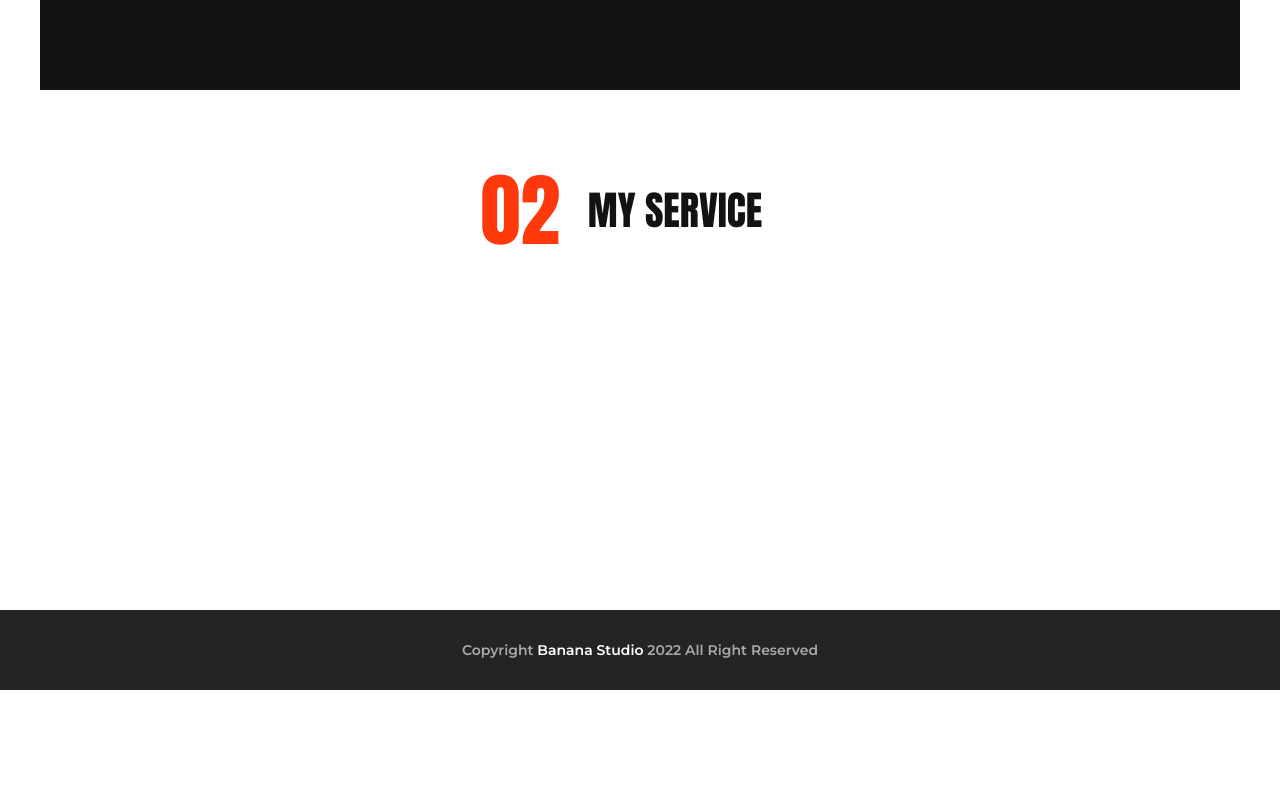
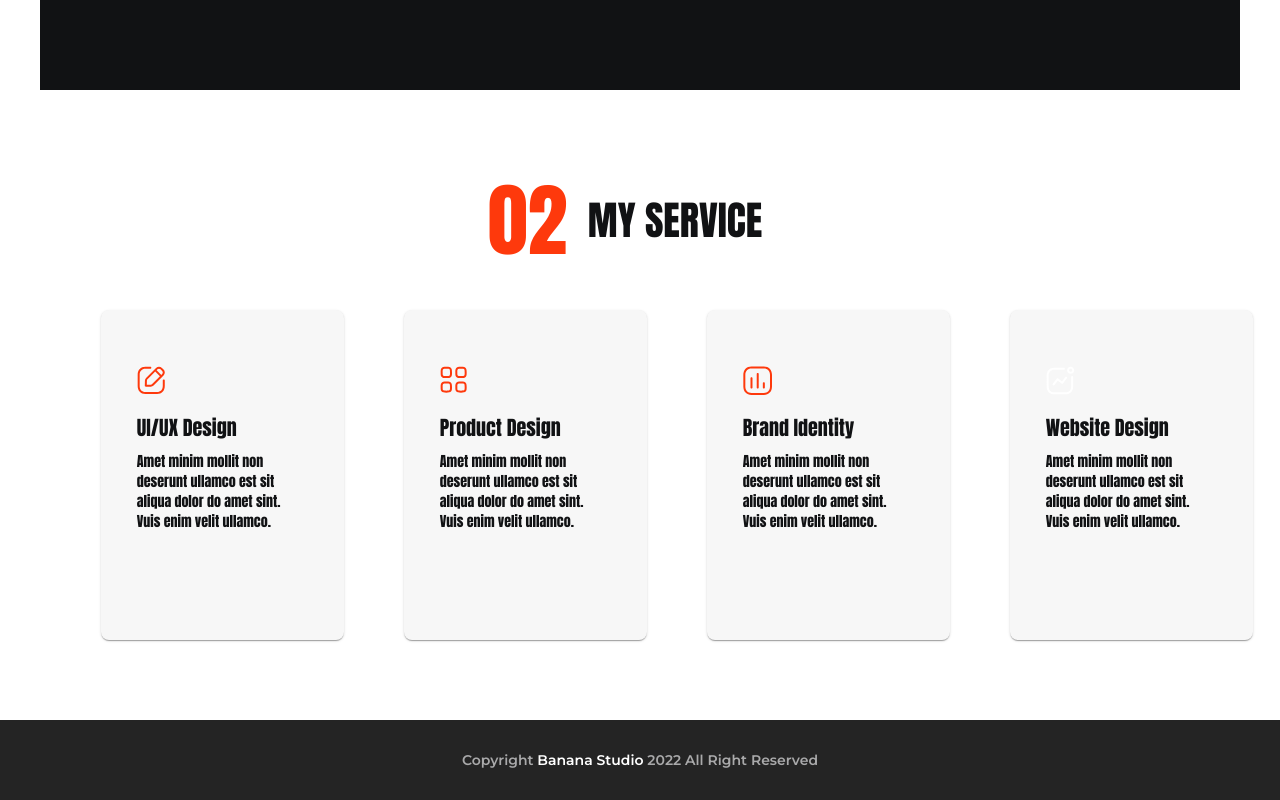
Before and after one commit to 89811421793/classcomponents, a React (Vite) app: page / in a window 1280 px wide. Shown: the part 1909-2709 px from the top of the page. Before the commit the page ends 2599 px from the top, so only its background shows below. Built offline with nearby package versions, Linux system fonts and the light colour scheme.

Commit message:
Карточка услуги и их ряд

```diff
--- a/src/components/SectionTitle.tsx
+++ b/src/components/SectionTitle.tsx
@@ -21,7 +21,7 @@ class SectionTitle extends Component<SectionTitleProps> {
           "&::before": {
             content: `"${index < 10 ? "0" : ""}${index}"`,
             position: "absolute",
-            left: "1%",
+            left: "4%",
             transform: "translateX(-50%)",
             fontFamily: "Anton",
             fontSize: "80px",
--- /dev/null
+++ b/src/components/ServiceCard.tsx
@@ -0,0 +1,30 @@
+import React from 'react';
+import { Card, CardContent, Typography } from '@mui/material';
+import { Icon } from './Icon';
+
+
+type ServiceCardProps = {
+  iconId: string;
+  title: string;
+  description: string;
+}
+
+export class ServiceCard extends React.Component<ServiceCardProps> {
+  render() {
+    const { iconId, title, description } = this.props;
+
+    return (
+      <Card sx={{ padding: '40px 30px 30px 20px', backgroundColor: '#F7F7F7', minHeight: '260px' }}>
+        <CardContent sx={{ display: 'flex', flexDirection: 'column', alignItems: 'flex-start', justifyContent:'center' }}>
+          <Icon iconId={iconId} width='30' height='30'/>
+          <Typography variant="h6" sx={{ marginTop: 2 }}>
+            {title}
+          </Typography>
+          <Typography variant="body2" sx={{ marginTop: 1 }}>
+            {description}
+          </Typography>
+        </CardContent>
+      </Card>
+    );
+  }
+}
--- a/src/pages/homepage/sections/ServiceSection.tsx
+++ b/src/pages/homepage/sections/ServiceSection.tsx
@@ -1,13 +1,53 @@
 import { Component } from "react";
-import { Container } from "@mui/material";
+import { Container, Box } from "@mui/material";
 import SectionTitle from '../../../components/SectionTitle';
+import { ServiceCard } from "../../../components/ServiceCard";
 
 export class ServiceSection extends Component {
   render() {
+    const services = [
+      {
+        iconId: 'uiux',
+        title: 'UI/UX Design',
+        description: 'Amet minim mollit non deserunt ullamco est sit aliqua dolor do amet sint. Vuis enim velit ullamco.',
+        key: 'service1'
+      },
+      {
+        iconId: 'productdesign',
+        title: 'Product Design',
+        description: 'Amet minim mollit non deserunt ullamco est sit aliqua dolor do amet sint. Vuis enim velit ullamco.',
+        key: 'service2'
+      },
+      {
+        iconId: 'brandidentity',
+        title: 'Brand Identity',
+        description: 'Amet minim mollit non deserunt ullamco est sit aliqua dolor do amet sint. Vuis enim velit ullamco.',
+        key: 'service3'
+      },
+      {
+        iconId: 'websitedesign',
+        title: 'Website Design',
+        description: 'Amet minim mollit non deserunt ullamco est sit aliqua dolor do amet sint. Vuis enim velit ullamco.',
+        key: 'service4'
+      },
+    ];
+
     return (
       <section style={{ minHeight: '100vh' }}>
-       <Container sx={{ minHeight: '100vh', display: 'flex', alignItems:'center', justifyContent:'center', position: 'relative'}}>
-          <SectionTitle index={2} title={"My Service"}/>
+        <Box sx={{ minHeight: '55vh', display: 'flex', alignItems: 'flex-end', justifyContent: 'center', position: 'relative' }}>
+          <SectionTitle index={2} title={"My Service"} />
+        </Box>
+        <Container sx={{ marginTop: '60px', padding: '0', marginLeft:'6%', marginBottom:'80px' }}>
+          <Box sx={{ display: 'flex', gap: '60px', justifyContent: 'flex-start' }}>
+            {services.map(service => (
+              <ServiceCard
+                key={service.key}
+                iconId={service.iconId}
+                title={service.title}
+                description={service.description}
+              />
+            ))}
+          </Box>
         </Container>
       </section>
     );
```
